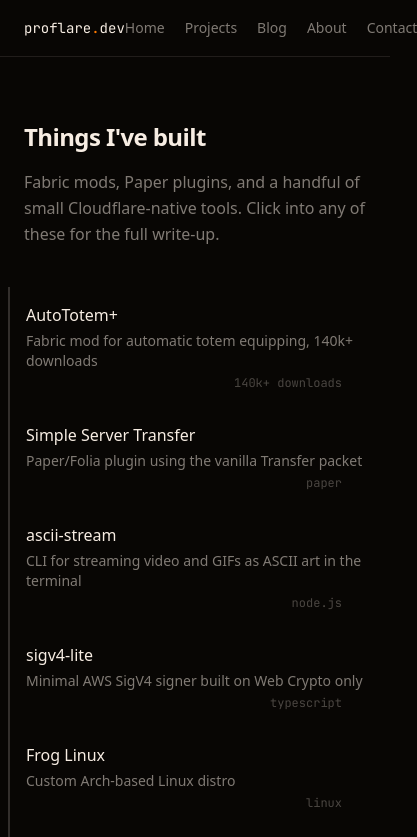
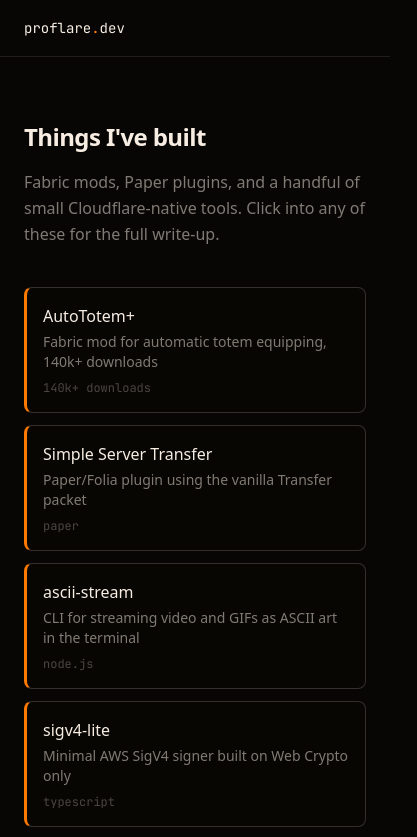
Before and after one commit to darkflareplays8/ProFolio, a Next.js app: page /projects in a window 390 px wide. Shown: the top 837 px of the page, 417 px wide, since content can reach past the window. Built offline with nearby package versions, Linux system fonts and the light colour scheme.

Commit message:
fix: improve mobile nav and cards

```diff
--- a/src/app/blog/page.tsx
+++ b/src/app/blog/page.tsx
@@ -38,16 +38,16 @@
             <Link
               key={post.id}
               href={`/blog/${post.slug}`}
-              className="group grid grid-cols-[1fr_auto] gap-x-6 gap-y-1 items-baseline py-4 pl-4 border-l-2 border-line-strong hover:border-orange hover:bg-bg-raised transition-colors -ml-4"
+              className="group block rounded-lg p-4 mb-3 border border-line-strong border-l-[3px] border-l-orange bg-bg-raised/30 transition-colors md:grid md:grid-cols-[1fr_auto] md:items-baseline md:gap-x-6 md:gap-y-1 md:rounded-none md:p-0 md:py-4 md:pl-4 md:mb-0 md:border-0 md:border-l-2 md:border-l-line-strong md:-ml-4 md:bg-transparent hover:border-orange md:hover:border-l-orange md:hover:bg-bg-raised"
             >
               <p className="font-medium text-ink group-hover:text-amber transition-colors">
                 {post.title}
               </p>
-              <p className="font-mono text-xs text-ink-faint whitespace-nowrap">
+              <p className="font-mono text-xs text-ink-faint mt-1 md:mt-0 md:whitespace-nowrap">
                 {formatDate(post.published_at)}
               </p>
               {post.tags && (
-                <p className="font-mono text-xs text-ink-faint col-span-2">
+                <p className="font-mono text-xs text-ink-faint mt-2 md:mt-0 md:col-span-2">
                   {post.tags
                     .split(",")
                     .map((t) => t.trim())
--- a/src/components/ProjectCard.tsx
+++ b/src/components/ProjectCard.tsx
@@ -5,15 +5,15 @@
   return (
     <Link
       href={`/projects/${project.slug}`}
-      className="group grid grid-cols-[1fr_auto] md:grid-cols-[220px_1fr_auto] gap-x-6 gap-y-1 items-baseline py-4 pl-4 border-l-2 border-line-strong hover:border-orange hover:bg-bg-raised transition-colors -ml-4"
+      className="group block rounded-lg p-4 mb-3 border border-line-strong border-l-[3px] border-l-orange bg-bg-raised/30 transition-colors md:grid md:grid-cols-[220px_1fr_auto] md:items-baseline md:gap-x-6 md:gap-y-1 md:rounded-none md:p-0 md:py-4 md:pl-4 md:mb-0 md:border-0 md:border-l-2 md:border-l-line-strong md:-ml-4 md:bg-transparent hover:border-orange md:hover:border-l-orange md:hover:bg-bg-raised"
     >
       <p className="font-medium text-ink group-hover:text-amber transition-colors">
         {project.name}
       </p>
-      <p className="text-sm text-ink-dim md:col-start-2 col-span-2 md:col-span-1">
+      <p className="text-sm text-ink-dim mt-1 md:mt-0">
         {project.tagline}
       </p>
-      <p className="font-mono text-xs text-ink-faint whitespace-nowrap text-right">
+      <p className="font-mono text-xs text-ink-faint mt-2 md:mt-0 md:text-right md:whitespace-nowrap">
         {project.stats?.[0]
           ? `${project.stats[0].value} ${project.stats[0].label.toLowerCase()}`
           : project.tags[0]?.toLowerCase()}
--- a/src/components/SiteHeader.tsx
+++ b/src/components/SiteHeader.tsx
@@ -1,4 +1,7 @@
+"use client";
+
 import Link from "next/link";
+import { useState } from "react";
 
 const navLinks = [
   { label: "Home", href: "/" },
@@ -14,16 +17,20 @@
 ];
 
 export default function SiteHeader() {
+  const [open, setOpen] = useState(false);
+
   return (
-    <header className="border-b border-line">
+    <header className="border-b border-line relative">
       <div className="max-w-3xl mx-auto px-6 md:px-10 h-14 flex items-center justify-between">
         <Link
           href="/"
+          onClick={() => setOpen(false)}
           className="font-mono text-sm text-ink hover:text-amber transition-colors"
         >
           proflare<span className="text-orange">.</span>dev
         </Link>
-        <nav className="flex items-center gap-5 text-sm">
+
+        <nav className="hidden md:flex items-center gap-5 text-sm">
           {navLinks.map((link) => (
             <Link
               key={link.href}
@@ -45,7 +52,53 @@
             </a>
           ))}
         </nav>
+
+        <button
+          onClick={() => setOpen((v) => !v)}
+          aria-label={open ? "Close menu" : "Open menu"}
+          aria-expanded={open}
+          className="md:hidden flex flex-col justify-center gap-1.5 w-8 h-8 -mr-2"
+        >
+          <span
+            className={`block h-px bg-ink transition-transform ${
+              open ? "translate-y-[3.5px] rotate-45" : ""
+            }`}
+          />
+          <span
+            className={`block h-px bg-ink transition-transform ${
+              open ? "-translate-y-[3.5px] -rotate-45" : ""
+            }`}
+          />
+        </button>
       </div>
+
+      {open && (
+        <nav className="md:hidden border-t border-line bg-bg px-6 py-4 flex flex-col gap-1">
+          {navLinks.map((link) => (
+            <Link
+              key={link.href}
+              href={link.href}
+              onClick={() => setOpen(false)}
+              className="text-sm text-ink-dim hover:text-ink py-2.5 transition-colors"
+            >
+              {link.label}
+            </Link>
+          ))}
+          <div className="border-t border-line mt-2 pt-2 flex flex-col gap-1">
+            {externalLinks.map((link) => (
+              <a
+                key={link.href}
+                href={link.href}
+                target="_blank"
+                rel="noopener noreferrer"
+                className="text-sm text-ink-faint hover:text-orange py-2.5 transition-colors"
+              >
+                {link.label}
+              </a>
+            ))}
+          </div>
+        </nav>
+      )}
     </header>
   );
 }
```
